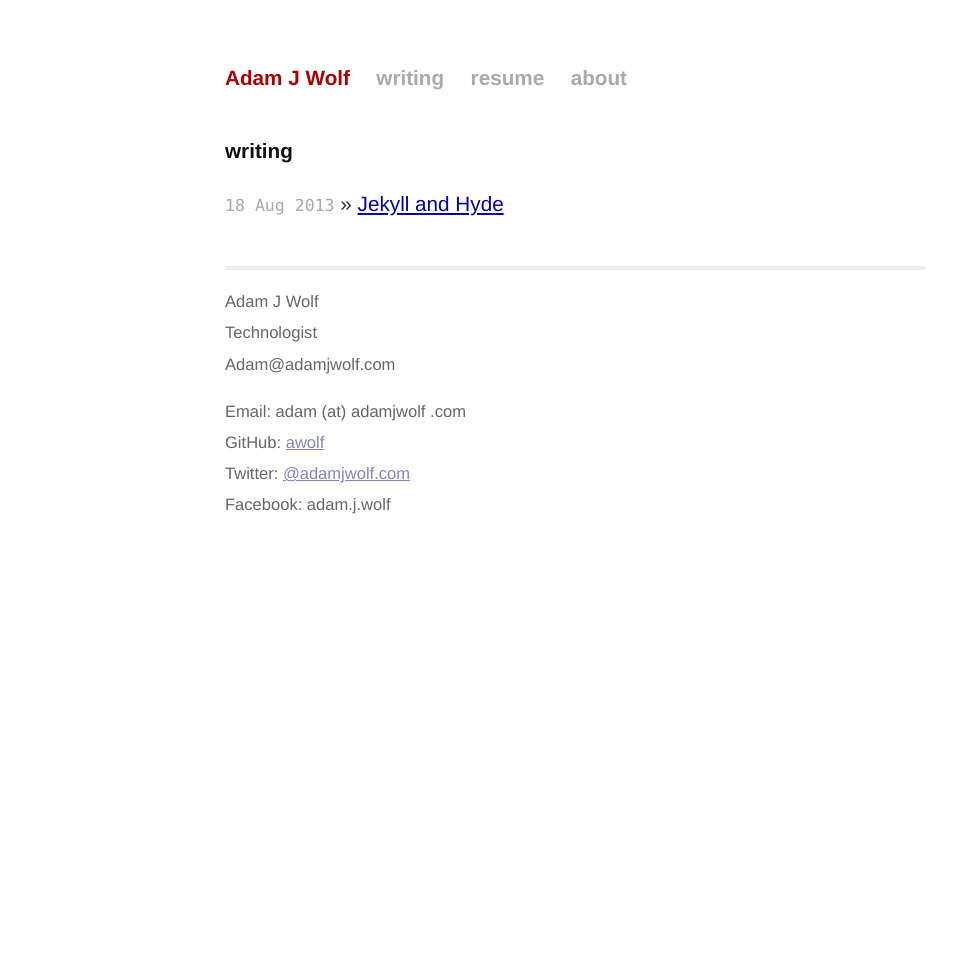
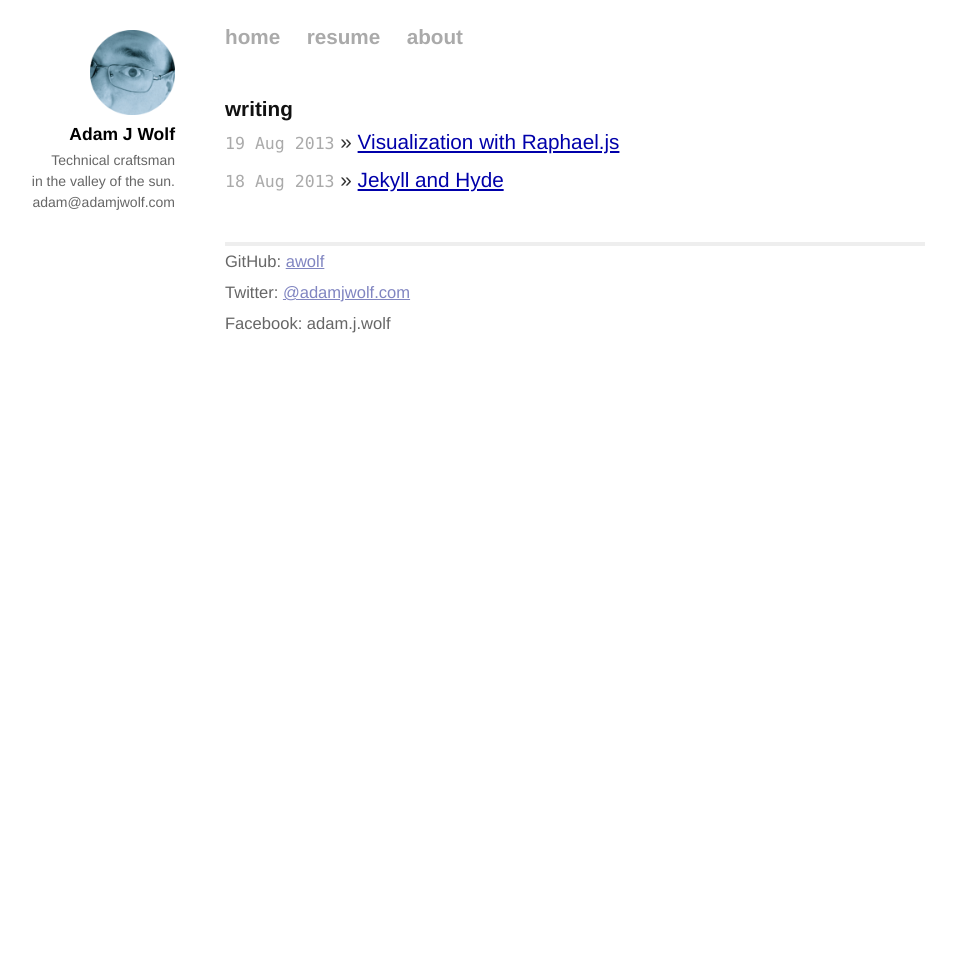
Before and after one commit to awolf/awolf.github.io, a Jekyll site: the page built from index.html, in a window 1280 px wide. Shown: the whole page, without its empty margins (65-1021 px from the left). Built offline with Jekyll 4.4.1, drawn with Linux system fonts in a browser that asks for light colours; Markdown is read by kramdown in place of the engine named in the settings; after the commit the page ends 921 px from its top, so only the background shows below that.

Commit message:
add author card

```diff
--- a/_layouts/default.html
+++ b/_layouts/default.html
@@ -17,10 +17,20 @@
 <body>
 
   <div class="container">
+
     <div class="site">
+
+      <div class="business-card">
+        <img src="{{ site.url }}/img/adam-circle.png">
+        <div class="name">{{ site.name }}</div>
+        <i>Technical craftsman <br /> in the valley of the sun.</i>
+        <i>adam@adamjwolf.com</i>
+      </div>
+
       <div class="header">
-        <h1 class="title"><a href="/">{{ site.name }}</a></h1>
-        <a class="extra" href="/">writing</a>
+        <!-- <h1 class="title"><a href="/">{{ site.name }}</a></h1> -->
+        <a class="extra" href="/">home</a>
+        <!-- <a class="extra" href="/">writing</a> -->
         <a class="extra" href="/resume.html">resume</a>
         <a class="extra" href="/about.html">about</a>
       </div>
@@ -29,13 +39,7 @@
 
       <div class="footer">
         <div class="contact">
-          <p>
-            Adam J Wolf<br />
-            Technologist<br />
-            Adam@adamjwolf.com
-          </p>
           <ul>
-            <li>Email: adam (at) adamjwolf .com
             <li>GitHub: <a href="https://github.com/awolf">awolf</a></li>
             <li>Twitter: <a href="https://twitter.com/adamjwolf">@adamjwolf.com</a></li>
             <li>Facebook: adam.j.wolf</li>
--- a/css/main.css
+++ b/css/main.css
@@ -29,7 +29,7 @@ h1, h2, h3, h4, h5, h6 {
 
   a         { color: #00a; }
   a:hover   { color: #000; }
-  a:visited { color: #a0a; }
+  a:visited { color: #00a; }
 
 /*****************************************************************************/
 /*
@@ -51,6 +51,40 @@ ul.posts span {
   font-size: 80%;
 }
 
+.business-card{
+  position: fixed;
+  width:200px;
+  top: 30px;
+
+  margin-left: -250px;
+
+  font-size: 14px;
+  text-align: right;
+  float: left;
+
+  line-height: 1.5em;
+}
+
+.business-card img{
+  width:85px;
+  margin-bottom: 3px;
+}
+
+.business-card .name {
+  font-weight: bold;
+  font-size: 125%;
+  color: #000;
+  padding-bottom: 5px;
+}
+
+.business-card i{
+  font-style: normal;
+  font-weight: 500;
+  display: block;
+  font-size: 100%;
+  color: #666;
+}
+
 /*****************************************************************************/
 /*
 /* Site
@@ -62,8 +96,12 @@ ul.posts span {
   padding: 0 1em;
   max-width: 700px;
   min-width: 480px;
-  margin: 3em auto 2em;
+  margin: 1em auto 2em;
   line-height: 1.5em;
+}
+
+.site .header {
+  margin-bottom: 2em;
 }
 
 .site .header a {
@@ -77,7 +115,7 @@ ul.posts span {
 }
 
 .site .header h1.title a {
-  color: #a00;
+  color: #000;
 }
 
 .site .header h1.title a:hover {
@@ -86,7 +124,7 @@ ul.posts span {
 
 .site .header a.extra {
   color: #aaa;
-  margin-left: 1em;
+  margin-right: 1em;
 }
 
 .site .header a.extra:hover {
@@ -124,6 +162,20 @@ ul.posts span {
   border: 1px solid #ddd;
   background-color: #eef;
   padding: 0 .4em;
+}
+
+.post blockquote {
+  font-weight: 400;
+  font-style: italic;
+
+  border-left: 6px solid #0DADD3;
+
+  margin-top: -1px;
+  margin-left: -26px;
+  margin-bottom: 15px;
+
+  padding-bottom: 3px;
+  padding-left: 20px;
 }
 
 .post ul, .post ol {
--- a/index.html
+++ b/index.html
@@ -4,7 +4,7 @@ title: Adam J Wolf
 ---
 
 <div id="home">
-  <h1>writing</h1>
+  <h2>writing</h2>
   <ul class="posts">
     {% for post in site.posts %}
       <li><span>{{ post.date | date_to_string }}</span> &raquo; <a href="{{ post.url }}">{{ post.title }}</a></li>
```
Also changed, not shown: _posts/2013-08-19-visualization-with-raphael-js.markdown (added, +52 -0 lines), assets/images/raphael-gauge.png (added), assets/images/raphael-metro.png (added), assets/images/raphael-schedule.png (added), assets/images/raphael-timeline.png (added), img/adam-circle.png (added). Lines whose indentation alone changed are shown as unchanged.
